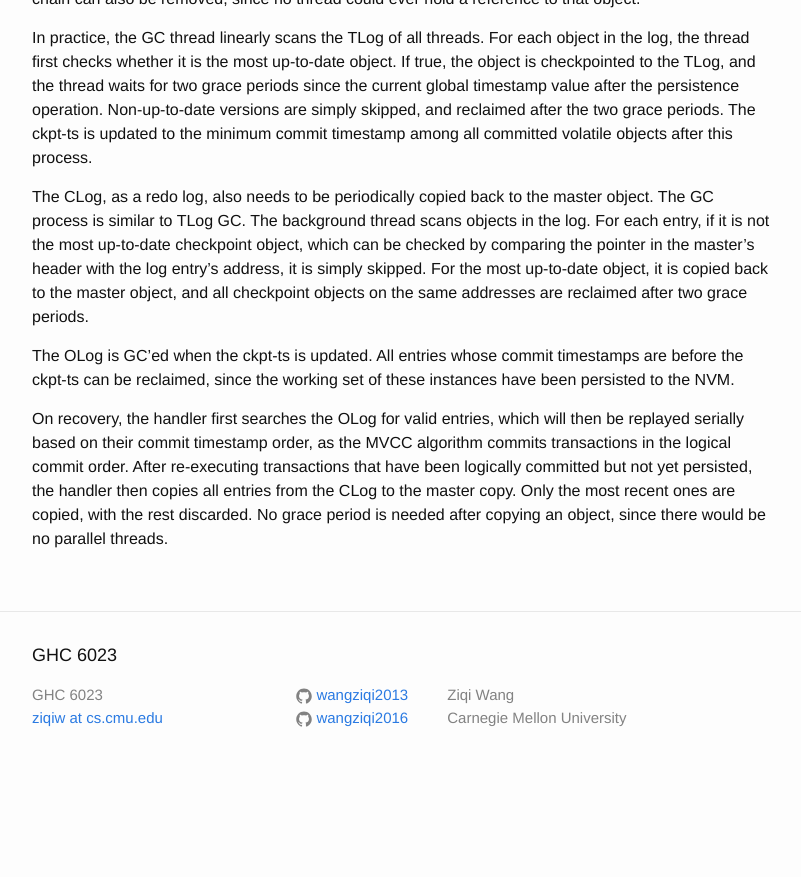
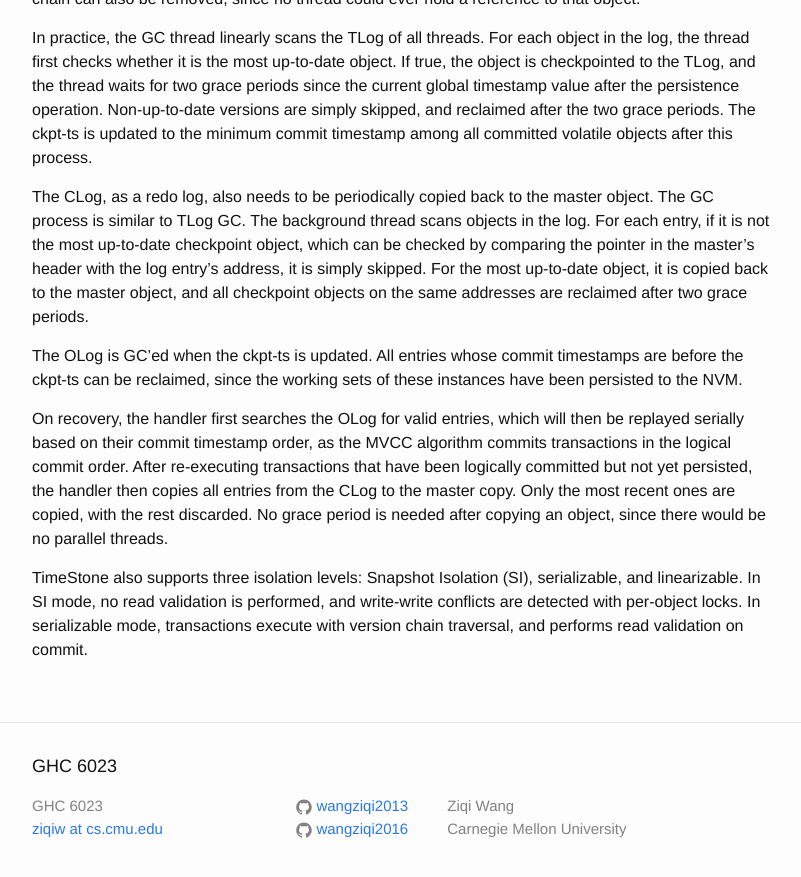
Before and after one commit to wangziqi2013/wangziqi2013.github.io, a Jekyll site: the page built from _posts/2020-08-24-timestone.markdown, in a window 1280 px wide and 900 px high, scrolled down 3148 px. Shown: the top 877 px of the window, without its empty margins (238-1039 px from the left). Built offline with Jekyll 4.4.1, drawn with Linux system fonts in a browser that asks for light colours; before the commit the page ends 3937 px from its top, so only the background shows below that.

Commit message:
Adding isolation levels

```diff
--- a/_posts/2020-08-24-timestone.markdown
+++ b/_posts/2020-08-24-timestone.markdown
@@ -136,10 +136,14 @@ simply skipped. For the most up-to-date object, it is copied back to the master
 on the same addresses are reclaimed after two grace periods.
 
 The OLog is GC'ed when the ckpt-ts is updated. All entries whose commit timestamps are before the ckpt-ts can be reclaimed,
-since the working set of these instances have been persisted to the NVM.
+since the working sets of these instances have been persisted to the NVM.
 
 On recovery, the handler first searches the OLog for valid entries, which will then be replayed serially based on their
 commit timestamp order, as the MVCC algorithm commits transactions in the logical commit order. After re-executing
 transactions that have been logically committed but not yet persisted, the handler then copies all entries from the CLog
 to the master copy. Only the most recent ones are copied, with the rest discarded. No grace period is needed after copying
 an object, since there would be no parallel threads.
+
+TimeStone also supports three isolation levels: Snapshot Isolation (SI), serializable, and linearizable. In SI mode, no
+read validation is performed, and write-write conflicts are detected with per-object locks. In serializable mode, transactions
+execute with version chain traversal, and performs read validation on commit.
```
